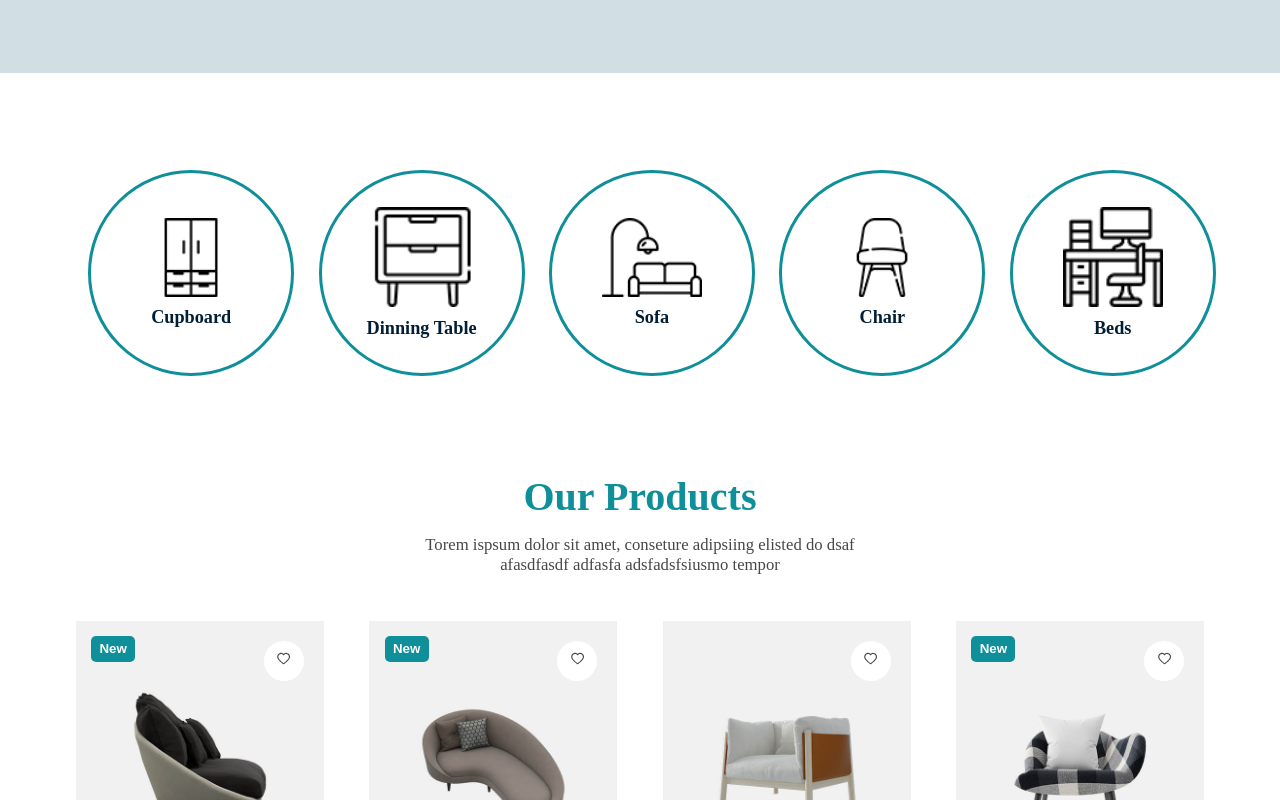
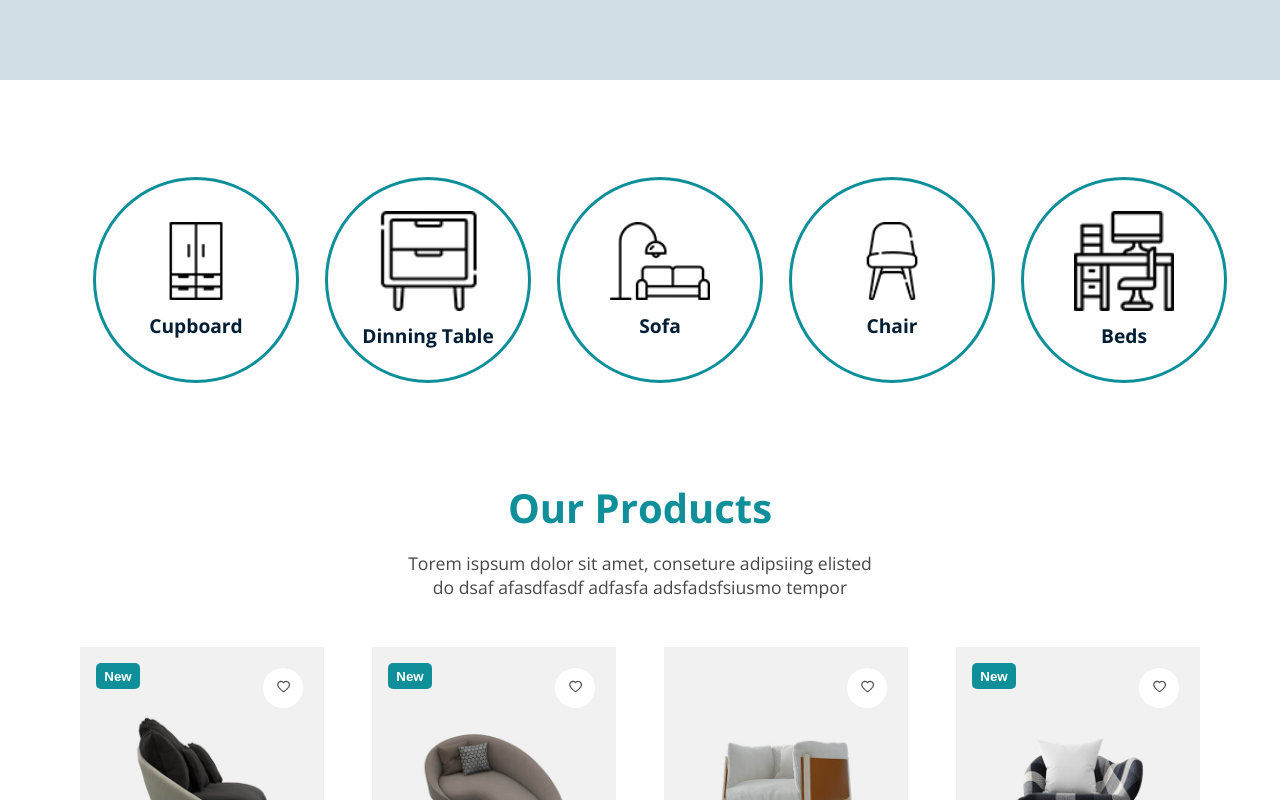
Before and after one commit to bholeshankarfurniture/bsf-web, a Next.js app: page / in a window 1280 px wide. Shown: the part 920-1720 px from the top of the page. Built offline with nearby package versions, Linux system fonts and the light colour scheme.

Commit message:
fixed redering

```diff
--- a/components/Carousel/IconCarousel.js
+++ b/components/Carousel/IconCarousel.js
@@ -98,8 +98,12 @@
   display: flex;
   padding: 2.5rem;
   overflow-x: scroll;
+
+  ::-webkit-scrollbar {
+    display: none;
+  }
+  -ms-overflow-style: none;
   scrollbar-width: none;
-  -webkit-scrollbar-display: none;
 
   @media (min-width: 640px) {
     padding-left: 5rem;
--- a/package.json
+++ b/package.json
@@ -1,5 +1,5 @@
 {
-  "name": "bholeshankarfurniture",
+  "name": "bsf-web",
   "version": "0.1.0",
   "private": true,
   "scripts": {
@@ -9,6 +9,7 @@
   },
   "dependencies": {
     "@heroicons/react": "^1.0.1",
+    "babel-plugin-styled-components": "^1.12.0",
     "next": "^10.2.3",
     "react": "17.0.2",
     "react-dom": "17.0.2",
--- /dev/null
+++ b/pages/_document.js
@@ -0,0 +1,30 @@
+
+import Document from 'next/document';
+import { ServerStyleSheet } from 'styled-components';
+
+export default class MyDocument extends Document {
+  static async getInitialProps(ctx) {
+    const sheet = new ServerStyleSheet();
+    const originalRenderPage = ctx.renderPage;
+
+    try {
+      ctx.renderPage = () =>
+        originalRenderPage({
+          enhanceApp: App => props => sheet.collectStyles(<App {...props} />)
+        });
+
+      const initialProps = await Document.getInitialProps(ctx);
+      return {
+        ...initialProps,
+        styles: (
+          <>
+            {initialProps.styles}
+            {sheet.getStyleElement()}
+          </>
+        )
+      };
+    } finally {
+      sheet.seal();
+    }
+  }
+}
--- a/styles/globals.css
+++ b/styles/globals.css
@@ -6,8 +6,9 @@
   box-sizing: border-box;
 }
 
-html {
-  font-family: "Open-Sans", "sans-serif";
+
+body{
+  font-family: 'Open Sans', sans-serif;
   font-size: 95%;
 }
 
```
Also changed, not shown: .babelrc (added), 1 other file (tests, documents, lock files or other folders).
